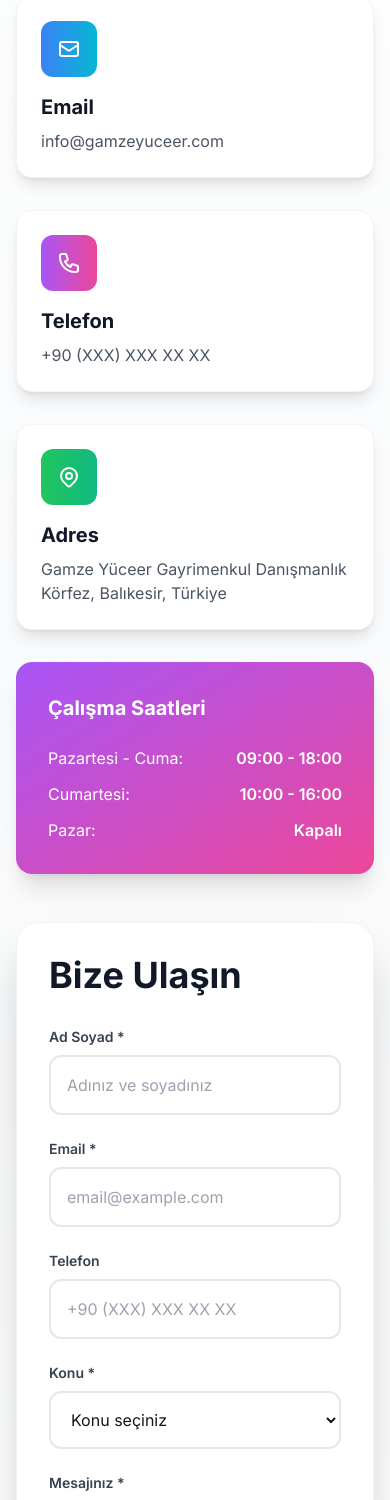
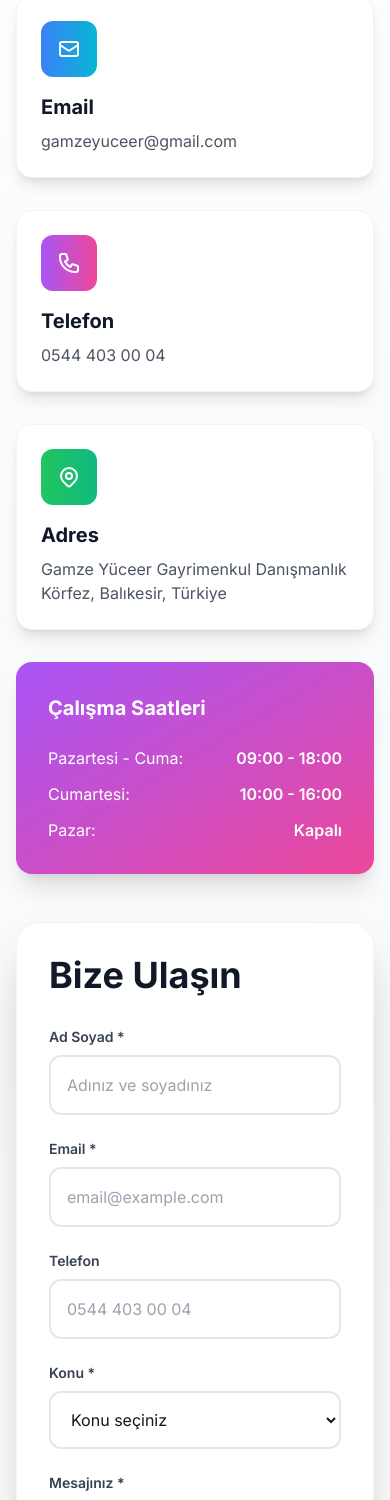
Before and after one commit to Tolgahan22/Site, a Next.js app: page /contact in a window 390 px wide. Shown: the part 432-1932 px from the top of the page. Built offline with nearby package versions, Linux system fonts and the light colour scheme.

Commit message:
Update contact information: email and phone number

```diff
--- a/app/contact/page.tsx
+++ b/app/contact/page.tsx
@@ -44,7 +44,7 @@ export default function Contact() {
         </svg>
       ),
       title: 'Email',
-      content: 'info@gamzeyuceer.com',
+      content: 'gamzeyuceer@gmail.com',
       gradient: 'from-blue-500 to-cyan-500'
     },
     {
@@ -54,7 +54,7 @@ export default function Contact() {
         </svg>
       ),
       title: 'Telefon',
-      content: '+90 (XXX) XXX XX XX',
+      content: '0544 403 00 04',
       gradient: 'from-purple-500 to-pink-500'
     },
     {
@@ -173,7 +173,7 @@ export default function Contact() {
                     value={formData.phone}
                     onChange={handleChange}
                     className="w-full px-4 py-4 border-2 border-gray-200 rounded-xl focus:ring-2 focus:ring-purple-500 focus:border-transparent transition-all duration-300"
-                    placeholder="+90 (XXX) XXX XX XX"
+                    placeholder="0544 403 00 04"
                   />
                 </div>
 
--- a/components/Footer.tsx
+++ b/components/Footer.tsx
@@ -72,13 +72,13 @@ export default function Footer() {
                 <svg className="w-5 h-5 mr-3 mt-1 text-purple-400" fill="none" stroke="currentColor" viewBox="0 0 24 24">
                   <path strokeLinecap="round" strokeLinejoin="round" strokeWidth={2} d="M3 8l7.89 5.26a2 2 0 002.22 0L21 8M5 19h14a2 2 0 002-2V7a2 2 0 00-2-2H5a2 2 0 00-2 2v10a2 2 0 002 2z" />
                 </svg>
-                <span>info@gamzeyuceer.com</span>
+                <span>gamzeyuceer@gmail.com</span>
               </li>
               <li className="flex items-start">
                 <svg className="w-5 h-5 mr-3 mt-1 text-purple-400" fill="none" stroke="currentColor" viewBox="0 0 24 24">
                   <path strokeLinecap="round" strokeLinejoin="round" strokeWidth={2} d="M3 5a2 2 0 012-2h3.28a1 1 0 01.948.684l1.498 4.493a1 1 0 01-.502 1.21l-2.257 1.13a11.042 11.042 0 005.516 5.516l1.13-2.257a1 1 0 011.21-.502l4.493 1.498a1 1 0 01.684.949V19a2 2 0 01-2 2h-1C9.716 21 3 14.284 3 6V5z" />
                 </svg>
-                <span>+90 (XXX) XXX XX XX</span>
+                <span>0544 403 00 04</span>
               </li>
               <li className="flex items-start">
                 <svg className="w-5 h-5 mr-3 mt-1 text-purple-400" fill="none" stroke="currentColor" viewBox="0 0 24 24">
```
